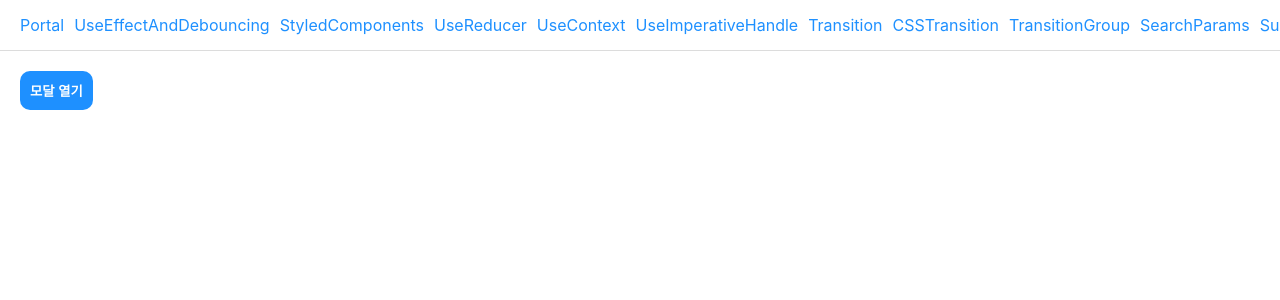
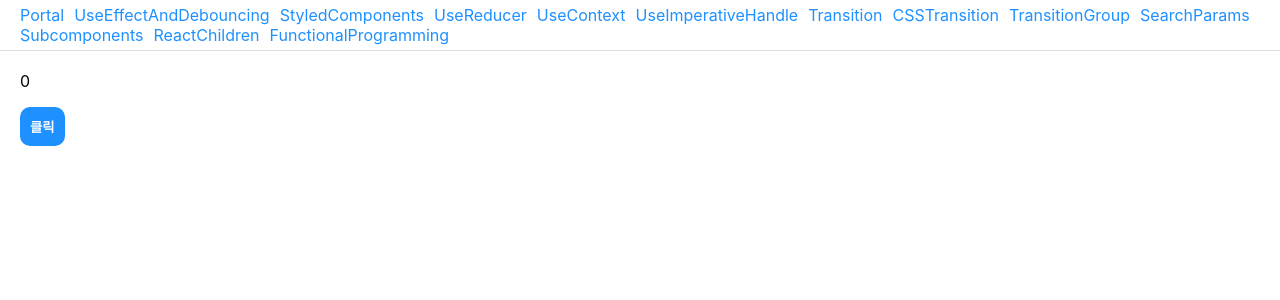
Before and after one commit to socratone/react-advanced, a React (Create React App) app: page /functional-programming in a window 1280 px wide. Shown: the top 300 px of the page. Built offline with nearby package versions, Linux system fonts and the light colour scheme.

Commit message:
feat: 함수형 프로그래밍 예제 구현

```diff
--- a/src/App.tsx
+++ b/src/App.tsx
@@ -13,6 +13,7 @@ import TransitionGroupPage from './pages/TransitionGroupPage';
 import SearchParamsPage from './pages/SearchParamsPage';
 import SubcomponentsPage from './pages/SubcomponentsPage';
 import ReactChildrenPage from './pages/ReactChildrenPage';
+import FunctionalProgrammingPage from './pages/FunctionalProgrammingPage';
 
 function App() {
   return (
@@ -34,6 +35,9 @@ function App() {
         <MainNavItem to="/search-params">SearchParams</MainNavItem>
         <MainNavItem to="/subcomponents">Subcomponents</MainNavItem>
         <MainNavItem to="/react-children">ReactChildren</MainNavItem>
+        <MainNavItem to="/functional-programming">
+          FunctionalProgramming
+        </MainNavItem>
       </MainNav>
       <Routes>
         <Route path="/portal" element={<PortalPage />} />
@@ -54,6 +58,10 @@ function App() {
         <Route path="/search-params" element={<SearchParamsPage />} />
         <Route path="/subcomponents" element={<SubcomponentsPage />} />
         <Route path="/react-children" element={<ReactChildrenPage />} />
+        <Route
+          path="/functional-programming"
+          element={<FunctionalProgrammingPage />}
+        />
         <Route path="*" element={<PortalPage />} />
       </Routes>
     </div>
--- a/src/components/layout/MainNav/index.tsx
+++ b/src/components/layout/MainNav/index.tsx
@@ -13,8 +13,9 @@ const MainNav = ({ children }: MainNavProps) => {
 };
 
 const Container = styled.header`
-  height: 50px;
   border-bottom: 1px solid gainsboro;
+  display: flex;
+  align-items: center;
 `;
 
 const Nav = styled.nav`
@@ -22,8 +23,8 @@ const Nav = styled.nav`
   height: 100%;
   display: flex;
   align-items: center;
-  padding: 0 20px;
-  overflow-x: auto;
+  padding: 5px 20px;
+  flex-wrap: wrap;
 
   & > * {
     margin-right: 10px;
--- /dev/null
+++ b/src/pages/FunctionalProgrammingPage/index.tsx
@@ -0,0 +1,49 @@
+import { useState } from 'react';
+import styled from 'styled-components';
+
+/**
+ * 함수형 프로그래밍을 생각하면서 리액트 코드를 작업하면
+ * 보다 유지보수하기 쉬운 형태로 만들 수 있다.
+ * 함수형 프로그래밍은 크게 액션, 계산, 데이터로 구분할 수 있다.
+ *
+ * https://velog.io/@teo/functional-programming
+ */
+const FunctionalProgrammingPage = () => {
+  // 데이터
+  const [count, setCount] = useState(0);
+
+  // 계산
+  // 순수 함수로서 주어진 인풋을 계산해 아웃풋을 내놓고 count와 같은 외부 값은 일체 관여하지 않는다.
+  // 이렇게 계산하는 식만 따로 빼면 재사용도 가능하고 다른 곳에 따로 모아 놓을 수도 있다.
+  const increase = (value: number) => value + 1;
+
+  // 액션
+  const onClick = () => setCount(increase(count));
+
+  return (
+    <Container>
+      <Text>{count}</Text>
+      <Button onClick={onClick}>클릭</Button>
+    </Container>
+  );
+};
+
+const Container = styled.div`
+  padding: 20px;
+`;
+
+const Text = styled.p`
+  margin-top: 0;
+`;
+
+const Button = styled.button`
+  color: white;
+  background: dodgerblue;
+  border: 0;
+  border-radius: 10px;
+  padding: 10px;
+  cursor: pointer;
+  font-weight: 700;
+`;
+
+export default FunctionalProgrammingPage;
```
Also changed, not shown: 1 other file (tests, documents, lock files or other folders).
